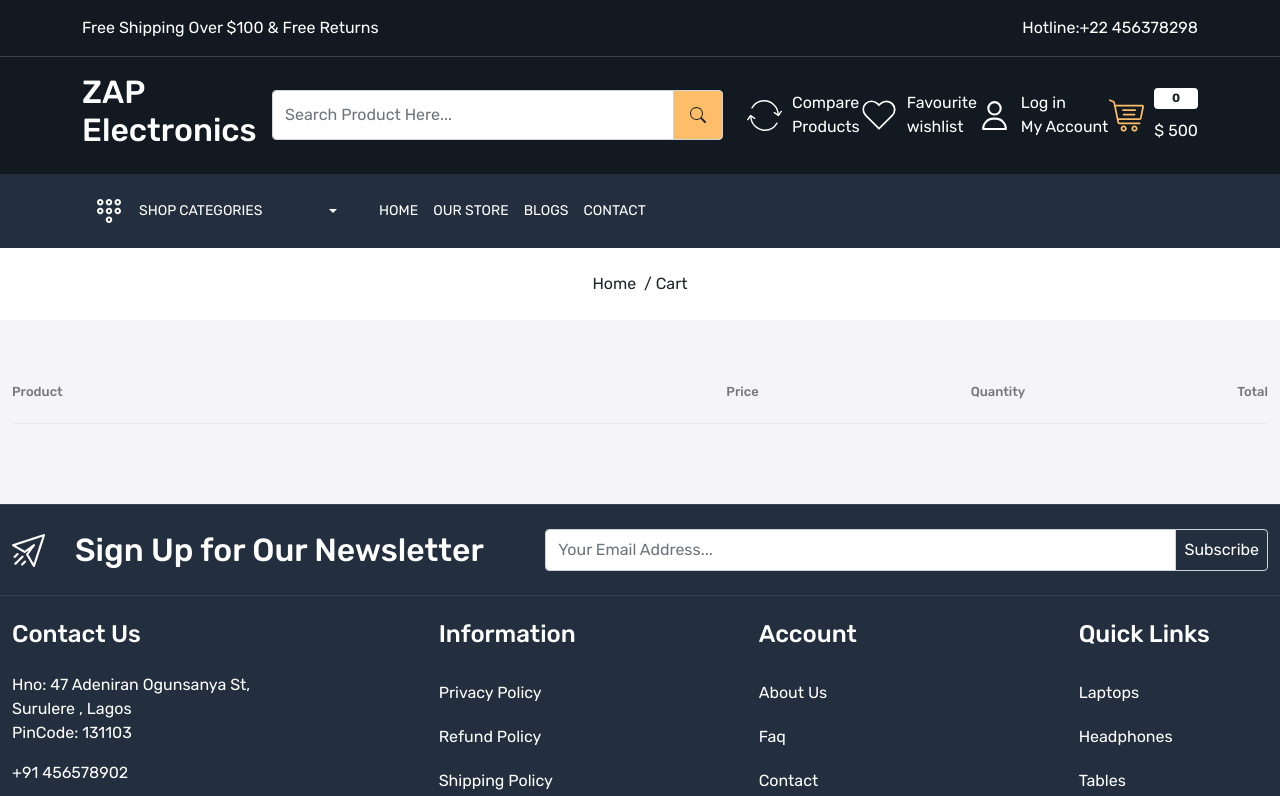
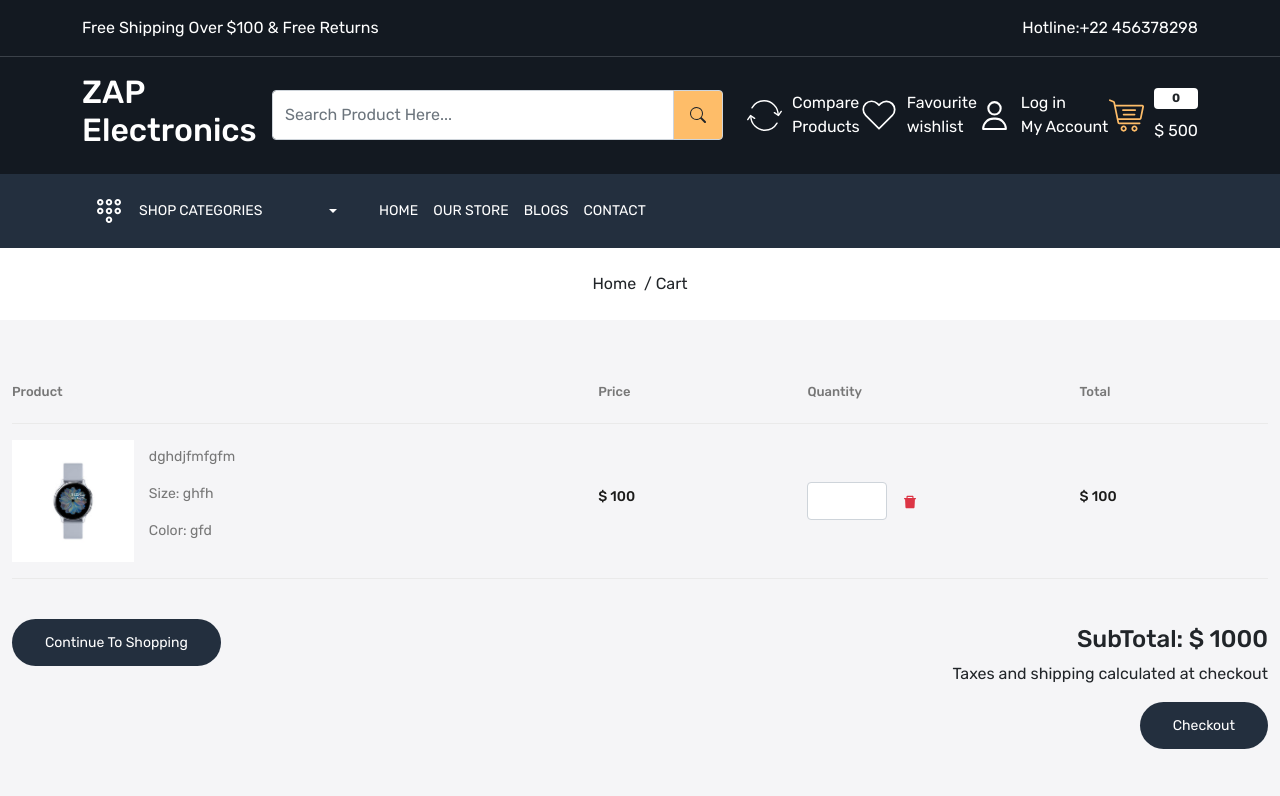
Before and after one commit to eugene4545/ui-store, a React (Create React App) app: page /cart in a window 1280 px wide. Shown: the top 796 px of the page. Built offline with nearby package versions, Linux system fonts and the light colour scheme.

Commit message:
checkout

```diff
--- a/src/App.css
+++ b/src/App.css
@@ -821,7 +821,8 @@
 /* Main Product Page ends */
 
 /* cart page */
-.cart-header {
+.cart-header,
+.cart-data {
   border-bottom: 1px solid #eaeaea;
 }
 .cart-header h4{
@@ -834,8 +835,26 @@
 width: 40%;
 }
 
+.cart-col-1 p{
+  color: var(--color-777777);
+  font-size: 14px;
+}
+
 .cart-col-2{
+width: 10%;
+}
 
+.cart-col-3{
+  width: 15%;
+}
+
+.cart-col-4{
+  width: 15%;
+}
+
+.cart-data h5.price{
+  font-size: 14px;
+  color: var(--color-1c1c1b);
 }
 
 /* cart page ends here */
--- a/src/pages/Cart.js
+++ b/src/pages/Cart.js
@@ -1,34 +1,80 @@
-import React from 'react';
+import React from "react";
 import BreadCrumb from "../components/BreadCrumb";
 import Meta from "../components/Meta";
+import watch from "../images/watch.jpg";
+import { AiFillDelete } from "react-icons/ai";
+import { Link } from "react-router-dom";
 
 const Cart = () => {
   return (
     <>
-     <Meta title={"Cart"} />
+      <Meta title={"Cart"} />
       <BreadCrumb title="Cart" />
       <section className="cart-wrapper home-wrapper-2 py-5">
         <div className="container-xxl">
-            <div className="row">
-                <div className="col-12">
-                    <div className="cart-header py-3 d-flex justify-content-between align-content-center">
-                        <h4 className='cart-col-1'>Product</h4>
-                        <h4 className='cart-col-2'>Price</h4>
-                        <h4 className='cart-col-3'>Quantity</h4>
-                        <h4 className='cart-col-4'>Total</h4>
-                    </div>
-                    <div className="cart-data py-3 d-flex justify-content-between align-content-center">
-                        <div className='cart-col-1'></div>
-                        <div className='cart-col-2'></div>
-                        <div className='cart-col-3'></div>
-                        <div className='cart-col-4'></div>
-                    </div>
+          <div className="row">
+            <div className="col-12">
+              <div className="cart-header py-3 d-flex justify-content-between align-items-center">
+                <h4 className="cart-col-1">Product</h4>
+                <h4 className="cart-col-2">Price</h4>
+                <h4 className="cart-col-3">Quantity</h4>
+                <h4 className="cart-col-4">Total</h4>
+              </div>
+              <div className="cart-data py-3 mb-2 d-flex justify-content-between align-items-center">
+                <div className="cart-col-1 gap-15 d-flex align-items-center">
+                  <div className="w-25">
+                    <img
+                      src={watch}
+                      className="img-fluid"
+                      alt="product image"
+                    />
+                  </div>
+                  <div className="w-75">
+                    <p>dghdjfmfgfm</p>
+                    <p>Size: ghfh</p>
+                    <p>Color: gfd</p>
+                  </div>
                 </div>
+                <div className="cart-col-2">
+                  <h5 className="price">$ 100</h5>
+                </div>
+                <div className="cart-col-3 d-flex align-items-center gap-15 ">
+                  <div>
+                    <input
+                      className="form-control"
+                      type="number"
+                      name=""
+                      min={1}
+                      max={10}
+                      id=""
+                    />
+                  </div>
+                  <div>
+                    <AiFillDelete className="text-danger" />
+                  </div>
+                </div>
+                <div className="cart-col-4">
+                  <h5 className="price">$ 100</h5>
+                </div>
+              </div>
             </div>
+            <div className="col-12 py-2 mt-4">
+              <div className="d-flex justify-content-between align-items-baseline">
+                <Link to="/product" className="button">
+                  Continue To Shopping
+                </Link>
+                <div className="d-flex flex-column align-items-end">
+                  <h4>SubTotal: $ 1000</h4>
+                  <p>Taxes and shipping calculated at checkout</p>
+                <Link to='/checkout' className="button">Checkout</Link>
+                </div>
+              </div>
+            </div>
+          </div>
         </div>
       </section>
     </>
-  )
-}
+  );
+};
 
-export default Cart
+export default Cart;
```
Also changed, not shown: src/pages/Checkout.js (added, +24 -0 lines).
